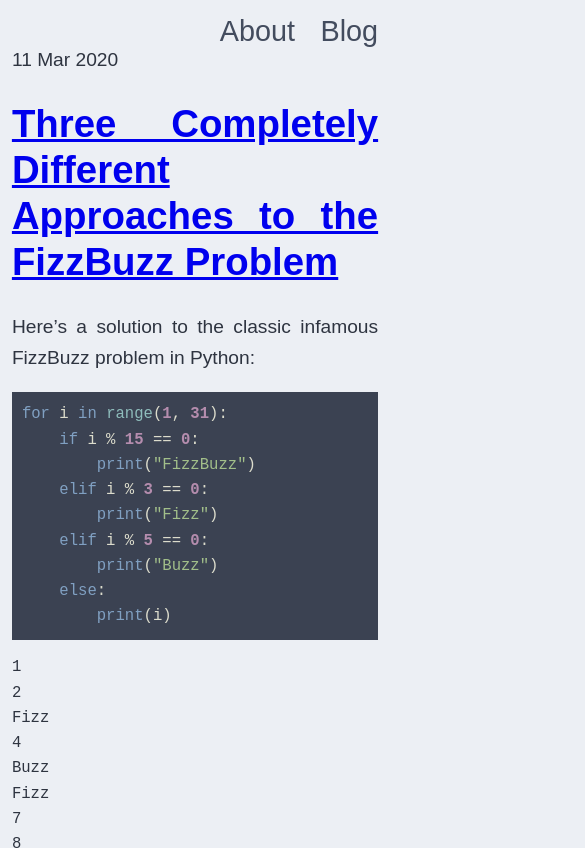
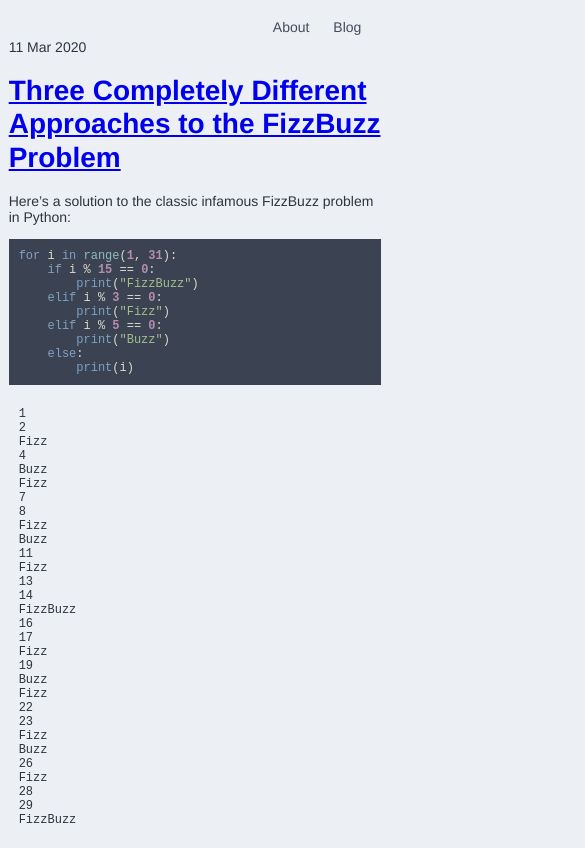
Before and after one commit to samarthkishor/samarthkishor.github.io, a plain HTML site: page blog/index.html in a window 390 px wide. Shown: the top 848 px of the page, 585 px wide, since content can reach past the window. Drawn offline with Linux system fonts and the light colour scheme.

Commit message:
Fix blog styling on mobile

```diff
--- a/blog/static/style.css
+++ b/blog/static/style.css
@@ -1,21 +1,18 @@
 body {
+  font-family: "Helvetica Neue", Helvetica, Arial, sans-serif;
+  font-size: 16px;
+  background-color: #eceff4;
+  /* leave room for the nav bar */
+  margin-top: 25px;
   margin: 1em auto;
-  max-width: 40em;
+  max-width: 50em;
   padding: 0 0.62em;
-  font: 1.2em/1.62 sans-serif;
-  text-align: justify;
-  background-color: #eceff4;
   color: #2e3440;
 }
 h1,
 h2,
 h3 {
   line-height: 1.2;
-}
-@media print {
-  body {
-    max-width: none;
-  }
 }
 
 header {
@@ -30,19 +27,35 @@ header {
 
 header li {
   display: inline;
-  margin-right: 0px;
-  margin-left: 20px;
+  margin-right: 20px;
 }
 
 header li a {
-  font-weight: 300;
-  font-size: 1.5em;
+  font-weight: 325;
   color: #434c5e;
   text-decoration: none;
+}
+
+pre {
+  overflow: auto;
+  white-space: pre;
+  padding: 10px;
 }
 
 pre.src {
   background: #3b4252;
   color: #dcdccc;
-  padding: 10px;
 }
+
+@media only screen and (max-width: 480px) {
+  body {
+    font-size: 14px;
+  }
+  pre {
+    font-size: 12px;
+  }
+}
+
+* {
+  box-sizing: border-box;
+}
```
